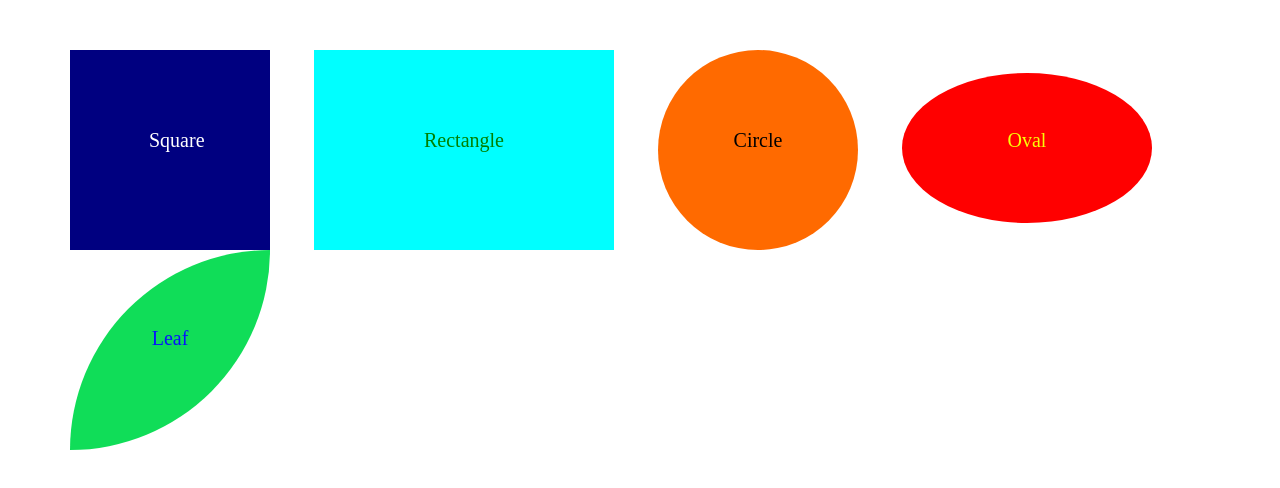
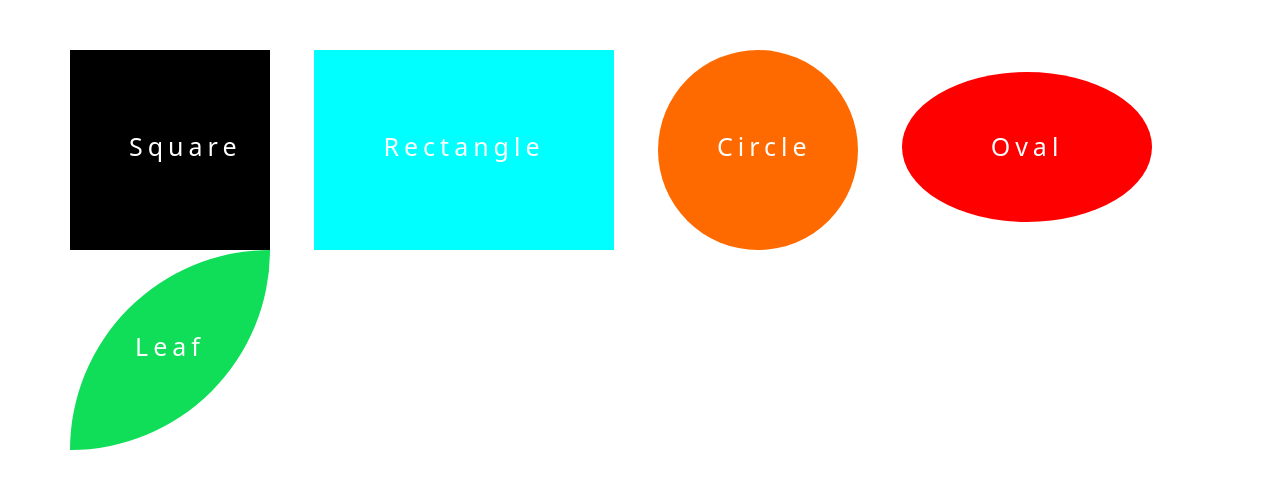
Before and after one commit to PrasadThatipudi/shapes, a plain HTML site: page index.html in a window 1280 px wide. Drawn offline with Linux system fonts and the light colour scheme.

Commit message:
extracts p style to class

```diff
--- a/index.html
+++ b/index.html
@@ -1,6 +1,17 @@
 <!DOCTYPE html>
 <html>
   <head>
+    <style>
+      .shape {
+        font-size: 25px;
+        letter-spacing: 5px;
+        font-family: system-ui;
+        padding: 59px;
+        text-align: center;
+        margin: 20px 0px;
+        color: white;
+      }
+    </style>
     <title>Document</title>
   </head>
   <body style="margin: 50px">
@@ -8,22 +19,12 @@
       style="
         height: 200px;
         width: 200px;
-        background-color: navy;
+        background-color: black;
         display: inline-block;
         margin: 0px 20px;
       "
     >
-      <p
-        style="
-          margin: 0px 0px;
-          color: white;
-          padding: 79px;
-          font-size: 20px;
-          text-align: center;
-        "
-      >
-        Square
-      </p>
+      <p class="shape">Square</p>
     </div>
     <div
       style="
@@ -34,17 +35,7 @@
         background-color: aqua;
       "
     >
-      <p
-        style="
-          font-size: 20px;
-          color: green;
-          padding: 59px;
-          text-align: center;
-          margin: 20px 0px;
-        "
-      >
-        Rectangle
-      </p>
+      <p class="shape">Rectangle</p>
     </div>
     <div
       style="
@@ -56,17 +47,7 @@
         background-color: rgb(255, 106, 0);
       "
     >
-      <p
-        style="
-          font-size: 20px;
-          color: black;
-          padding: 59px;
-          text-align: center;
-          margin: 20px 0px;
-        "
-      >
-        Circle
-      </p>
+      <p class="shape">Circle</p>
     </div>
     <div
       style="
@@ -78,17 +59,7 @@
         background-color: rgb(255, 0, 0);
       "
     >
-      <p
-        style="
-          font-size: 20px;
-          color: rgb(248, 252, 7);
-          padding: 36px;
-          text-align: center;
-          margin: 20px 0px;
-        "
-      >
-        Oval
-      </p>
+      <p class="shape" style="padding: 37px">Oval</p>
     </div>
     <div
       style="
@@ -100,17 +71,7 @@
         background-color: rgb(16, 221, 88);
       "
     >
-      <p
-        style="
-          font-size: 20px;
-          color: rgb(7, 19, 252);
-          padding: 57px;
-          text-align: center;
-          margin: 20px 0px;
-        "
-      >
-        Leaf
-      </p>
+      <p class="shape">Leaf</p>
     </div>
   </body>
 </html>
```
